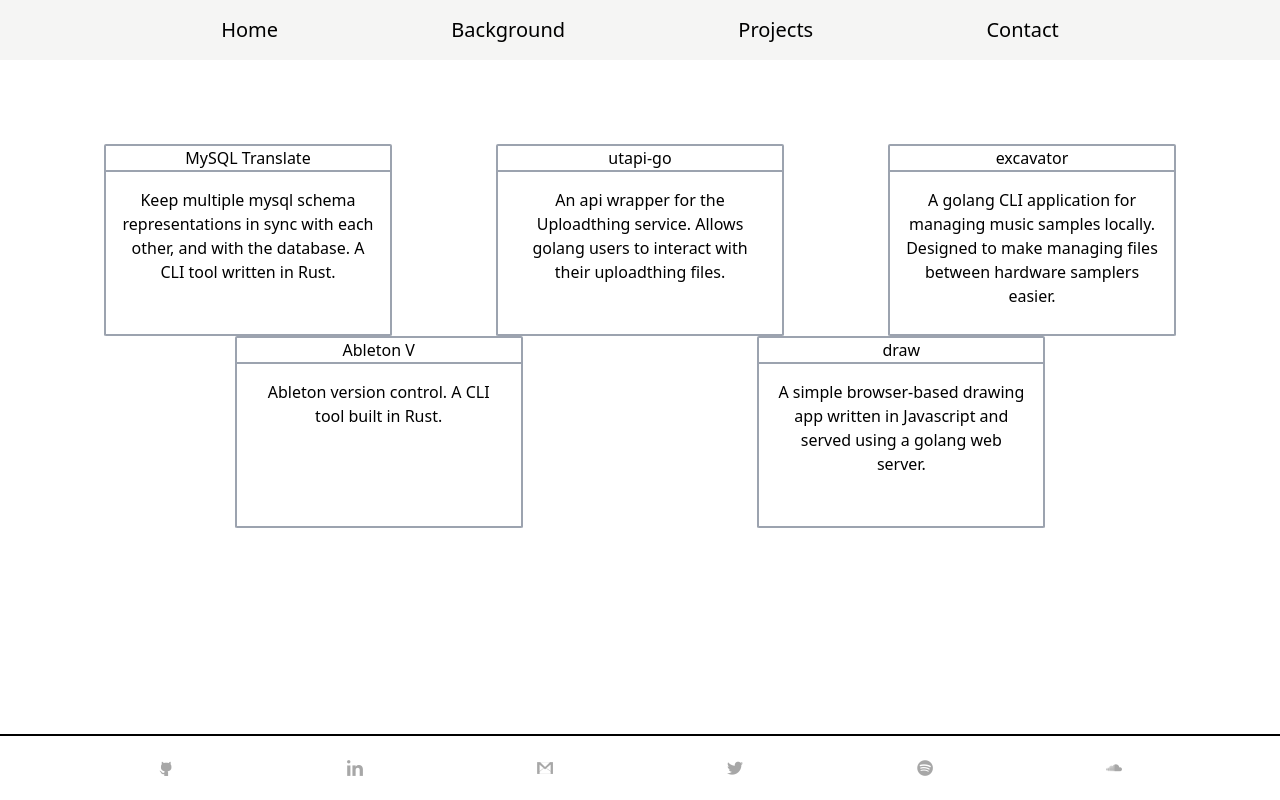
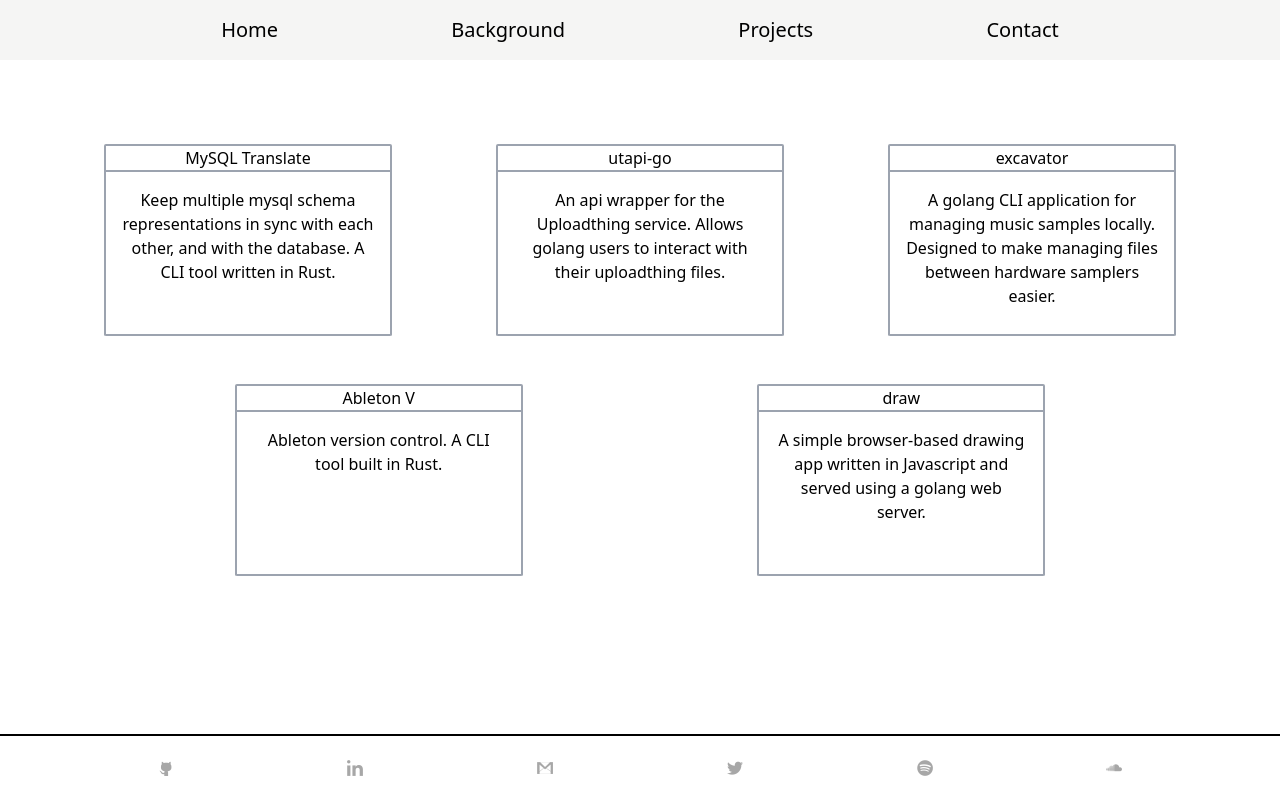
Before and after one commit to jesses-code-adventures/portfolio, a SvelteKit app: page /projects in a window 1280 px wide. Built offline with nearby package versions, Linux system fonts and the light colour scheme.

Commit message:
fix: spacing on projects page

```diff
--- a/src/routes/projects/+page.svelte
+++ b/src/routes/projects/+page.svelte
@@ -11,7 +11,7 @@
 	/>
 </svelte:head>
 
-<div class="flex flex-col justify-evenly text-center pt-16">
+<div class="flex flex-col justify-evenly text-center pt-16 gap-12">
 	<ProjectsList title={false} />
 	<FunProjectsView title={false} />
 </div>
```
